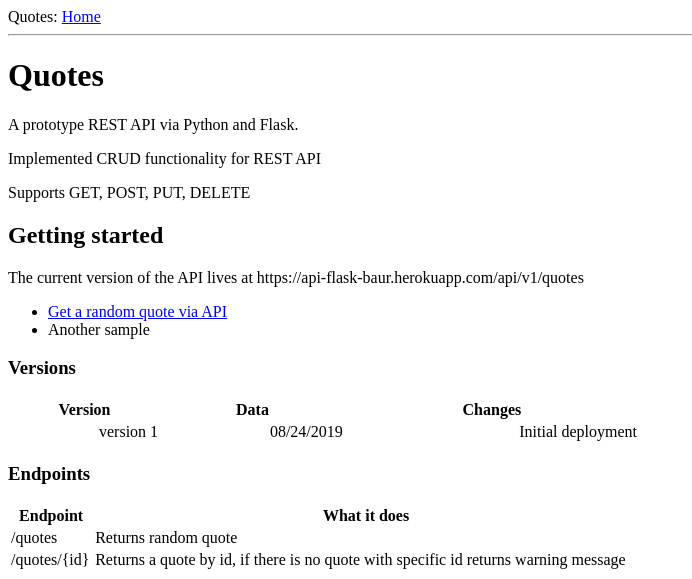
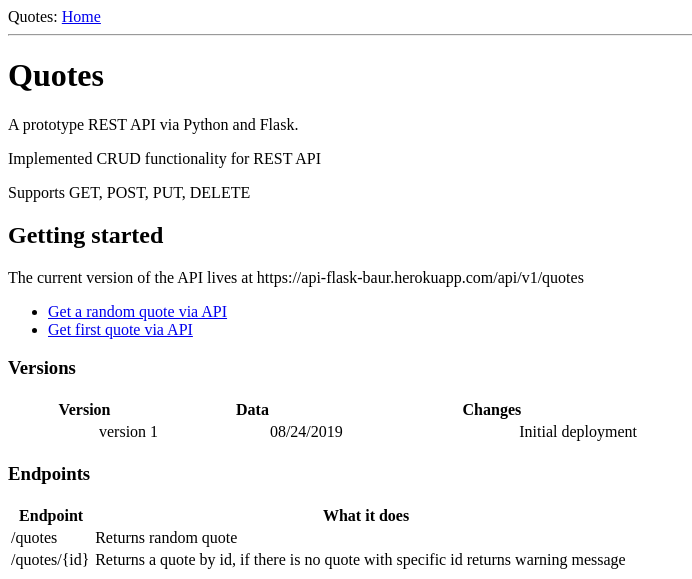
Before and after one commit to BurhanH/api-app-3, a Flask app: page / in a window 1280 px wide. Shown: the top 579 px of the page, without its empty margins (0-692 px from the left). Run offline with Flask 2, Linux system fonts and the light colour scheme.

Commit message:
Update index.html

```diff
--- a/app/templates/index.html
+++ b/app/templates/index.html
@@ -9,8 +9,8 @@
     <h2>Getting started</h2>
     <p>The current version of the API lives at https://api-flask-baur.herokuapp.com/api/v1/quotes
         <ul>
-            <li><a href="{{ url_for('/api/v1/quotes') }}">Get a random quote via API</a></li>
-            <li>Another sample</li>
+            <li><a href="https://api-flask-baur.herokuapp.com/api/v1/quotes">Get a random quote via API</a></li>
+            <li><a href="https://api-flask-baur.herokuapp.com/api/v1/quotes/1">Get first quote via API</a></li>
         </ul>
     </p>
 
```
